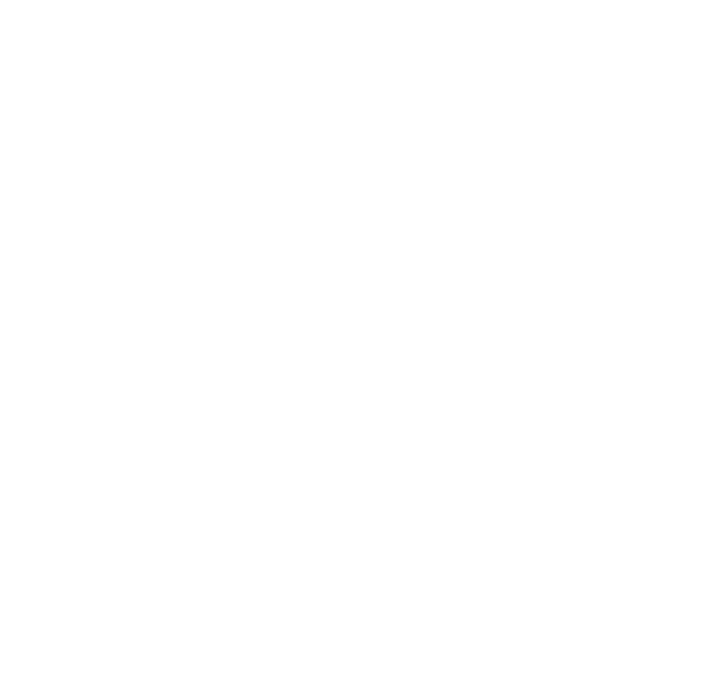
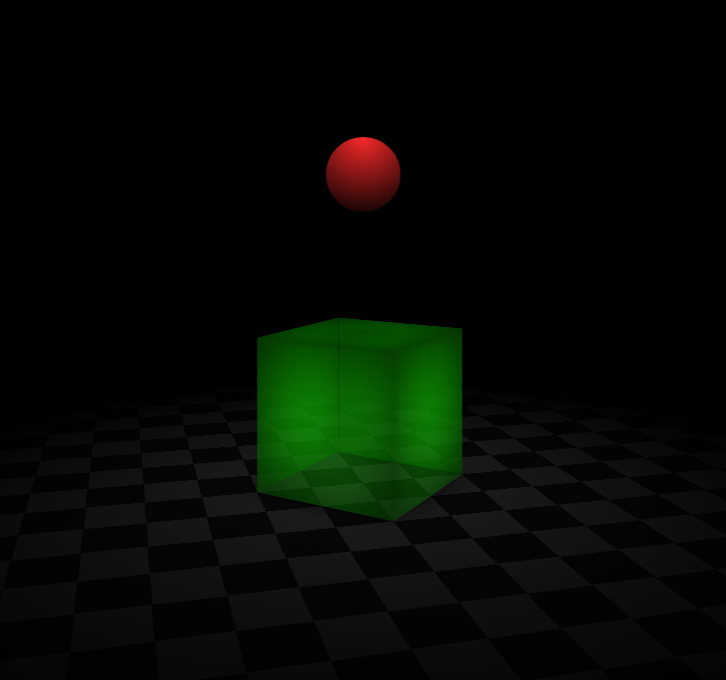
Before and after one commit to jatinmourya/3d, a plain HTML site: page index.html in a window 1280 px wide. Shown: the whole page, without its empty margins (277-1003 px from the left). Drawn offline with Linux system fonts and the light colour scheme.

Commit message:
Update index.html

```diff
--- a/index.html
+++ b/index.html
@@ -1,7 +1,7 @@
 <html>
   <head
 
-><link href="" rel="stylesheet"></head>
+><link href="style.css" rel="stylesheet"></head>
   <body>
     <div class="box">
       <div class="floor"></div>
```
